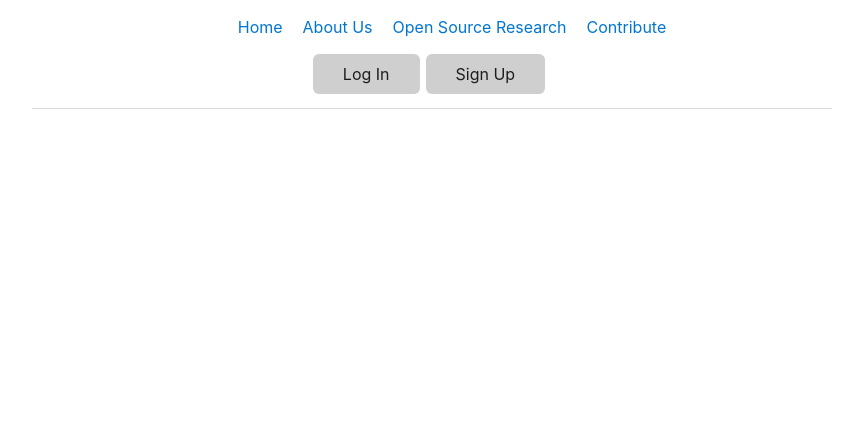
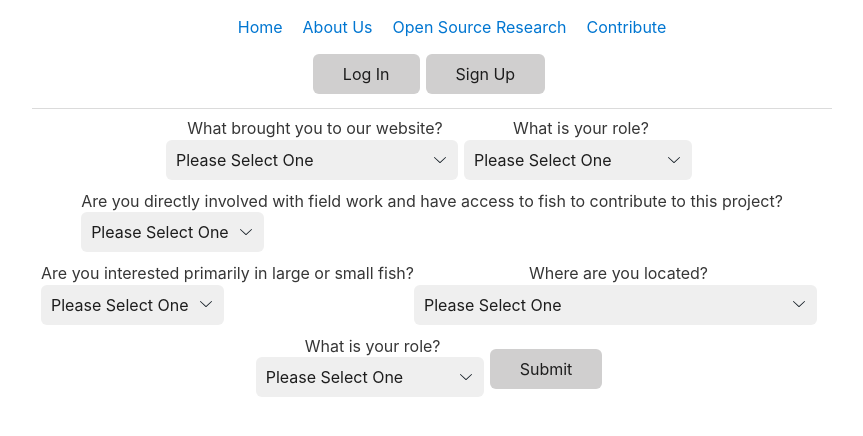
Before and after one commit to faithsylv/fishtank-frontend, a React (Create React App) app: page /#/new-member-form in a window 1280 px wide. Shown: the top 436 px of the page, without its empty margins (208-1071 px from the left). Built offline with nearby package versions, Linux system fonts and the light colour scheme; no server answers.

Commit message:
new member form working

```diff
--- a/src/components/common/Nav.js
+++ b/src/components/common/Nav.js
@@ -9,6 +9,7 @@ import Contribute from '../pages/research/Contribute'
 
 import LoginForm from '../registrations/LoginForm';
 import SignupForm from '../registrations/SignupForm';
+import NewMemberForm from '../registrations/NewMemberForm';
 import Logout from './Logout'
 
 import Modal from 'react-modal';
@@ -57,8 +58,6 @@ const Nav = (props) => {
    setShowSignUpModal(false);
  }
 
-
-
   const verifyUser = useCallback(() => {
   console.log('verifying...');
 
@@ -106,8 +105,6 @@ const Nav = (props) => {
           </li>
         </ul>
         <div>
-
-
           {userContext.token ? '' :
           <button onClick={handleOpenLogInModal} className = 'login-button'>Log In</button>}
           <Modal
@@ -154,6 +151,9 @@ const Nav = (props) => {
           <Route exact path="/">
             <Home />
           </Route>
+          <Route exact path="/new-member-form">
+            <NewMemberForm />
+          </Route>
           <Route exact path="/about">
             <About />
           </Route>
--- a/src/components/pages/research/Contribute.js
+++ b/src/components/pages/research/Contribute.js
@@ -27,6 +27,7 @@ const Contribute = () => {
       }
     })
   }, [setUserContext, userContext.token])
+
   useEffect(() => {
     // fetch only when user details are not present
     if (!userContext.details) {
--- a/src/components/registrations/LoginForm.js
+++ b/src/components/registrations/LoginForm.js
@@ -70,6 +70,7 @@ const LoginForm = (props) => {
            name ="email"
            value = { email }
            onInput = { event => setEmail(event.target.value) }
+           required
         />
         <input
            className = "input-item password"
@@ -78,6 +79,7 @@ const LoginForm = (props) => {
            name = "password"
            value = { password }
            onInput= { event => setPassword(event.target.value) }
+           required
         />
         <button className = "form-button" type="submit" disabled={ isSubmitting }>
           Log In
--- /dev/null
+++ b/src/components/registrations/NewMemberForm.js
@@ -0,0 +1,144 @@
+import React, { useContext, useState} from 'react';
+import { UserContext } from '../../contexts/UserContext';
+import {useHistory} from 'react-router-dom';
+
+import $ from 'jquery';
+
+
+const NewMemberForm = (props) => {
+
+  const [isSubmitting, setIsSubmitting] = useState(false);
+  const [error, setError] = useState("");
+  const [userContext, setUserContext] = useContext(UserContext);
+
+
+  const [question1, setQuestion1] = useState("");
+  const [question2, setQuestion2] = useState("");
+  const [question3, setQuestion3] = useState("");
+  const [question4, setQuestion4] = useState("");
+  const [question5, setQuestion5] = useState("");
+  const [question6, setQuestion6] = useState("");
+
+  let history = useHistory();
+
+  const formSubmitHandler = event =>  {
+    event.preventDefault();
+    setIsSubmitting(true);
+
+    $('.form-button').html("Saving...");
+
+    setError("");
+
+    const genericErrorMessage = "Something went wrong! Please try again.";
+
+    fetch(process.env.REACT_APP_API_ENDPOINT + 'users/update', {
+      method: "POST",
+      credentials: "include",
+      headers: {
+        "Content-Type": "application/json",
+        Authorization: `Bearer ${userContext.token}`,
+      },
+      body: JSON.stringify({ question1, question2, question3, question4, question5, question6}),
+    })
+      .then(async response => {
+        console.log('posted...')
+        console.log(userContext)
+        setIsSubmitting(false)
+        if (!response.ok) {
+          if (response.status === 400) {
+            setError("Please make a selection for each question ")
+          } else {
+            setError(genericErrorMessage)
+          }
+        } else {
+          const data = await response.json()
+          console.log('response should be true for new member form submit:', data);
+          console.log('redirecting');
+          history.push("/research-project/contribute");
+        }
+      })
+        .catch(error => {
+          setIsSubmitting(false);
+          setError(genericErrorMessage);
+        })
+  }
+
+  return (
+    <div className="login-component">
+      <form onSubmit={ formSubmitHandler } className="login-form">
+        <label>
+        What brought you to our website?
+        <select id="question1" name="question1" onChange = { event => setQuestion1(event.target.value) } required>
+          <option value="">Please Select One</option>
+          <option value="1">A colleague / friend mentioned it</option>
+          <option value="2">Found on search engine</option>
+          <option value="3">Social media</option>
+        </select>
+        </label>
+
+        <label>
+        What is your role?
+        <select id="question2" name="question2" onChange = { event => setQuestion2(event.target.value) } required>
+          <option value="">Please Select One</option>
+          <option value="1">PhD candidate / student</option>
+          <option value="1">Marine Biologist</option>
+          <option value="3">Field Researcher</option>
+          <option value="4">Hobbyist</option>
+          <option value="5">In industry</option>
+        </select>
+        </label>
+
+        <label>
+        Are you directly involved with field work and have access to fish to contribute to this project?
+        <select id="question3" name="question3" onChange = { event => setQuestion3(event.target.value) } required>
+          <option value="">Please Select One</option>
+          <option value="1">Yes</option>
+          <option value="2">No</option>
+        </select>
+        </label>
+
+        <label>
+        Are you interested primarily in large or small fish?
+        <select id="question4" name="question4" onChange = { event => setQuestion4(event.target.value) } required>
+          <option value="">Please Select One</option>
+          <option value="1">Large</option>
+          <option value="2">Small</option>
+        </select>
+        </label>
+
+        <label>
+        Where are you located?
+        <select id="question5" name="question5" onChange = { event => setQuestion5(event.target.value) } required>
+          <option value="">Please Select One</option>
+          <option value="1">Europe</option>
+          <option value="2">North America</option>
+          <option value="3">South America</option>
+          <option value="4">Africa</option>
+          <option value="5">Russia</option>
+          <option value="6">Asia</option>
+          <option value="7">Australia / New Zealand / Pacific Island Nations</option>
+          <option value="8">Antarctica</option>
+        </select>
+        </label>
+
+        <label>
+        What is your role?
+        <select id="question6" name="question6" onChange = { event => setQuestion6(event.target.value) } required>
+          <option value="">Please Select One</option>
+          <option value="1">PhD candidate / student</option>
+          <option value="2">Marine Biologist</option>
+          <option value="3">Field Researcher</option>
+          <option value="4">Hobbyist</option>
+          <option value="5">In industry</option>
+        </select>
+        </label>
+
+        <button className = "form-button" type="submit" disabled={ isSubmitting }>
+         Submit
+        </button>
+      </form>
+    </div>
+  );
+}
+
+export default NewMemberForm;
--- a/src/components/registrations/SignupForm.js
+++ b/src/components/registrations/SignupForm.js
@@ -56,8 +56,7 @@ const SignupForm = (props) => {
           })
           console.log('token data:', data.token);
           props.handleClose();
-          history.push("/");
-          //TODO: redirect to about you form
+          history.push("/new-member-form");
         }
       })
         .catch(error => {
@@ -75,6 +74,7 @@ const SignupForm = (props) => {
          name ="first-name"
          value = { firstName }
          onInput = { event => setFirstName(event.target.value) }
+         required
         />
         <input
          className = "input-item last-name"
@@ -82,6 +82,7 @@ const SignupForm = (props) => {
          name = "last-name"
          value = { lastName }
          onInput= { event => setLastName(event.target.value) }
+         required
         />
         <input
          className = "input-item institution-name"
@@ -89,6 +90,7 @@ const SignupForm = (props) => {
          name = "institution-name"
          value = { institutionName }
          onInput= { event => setInstitutionName(event.target.value) }
+         required
         />
         <input
          className = "input-item email"
@@ -97,6 +99,7 @@ const SignupForm = (props) => {
          name ="email"
          value = { email }
          onInput = { event => setEmail(event.target.value) }
+         required
         />
         <input
          className = "input-item password"
@@ -105,6 +108,7 @@ const SignupForm = (props) => {
          name = "password"
          value = { password }
          onInput= { event => setPassword(event.target.value) }
+         required
         />
         <button className = "form-button" type="submit" disabled={ isSubmitting }>
          Sign up
```
Also changed, not shown: 1 other file (tests, documents, lock files or other folders).
